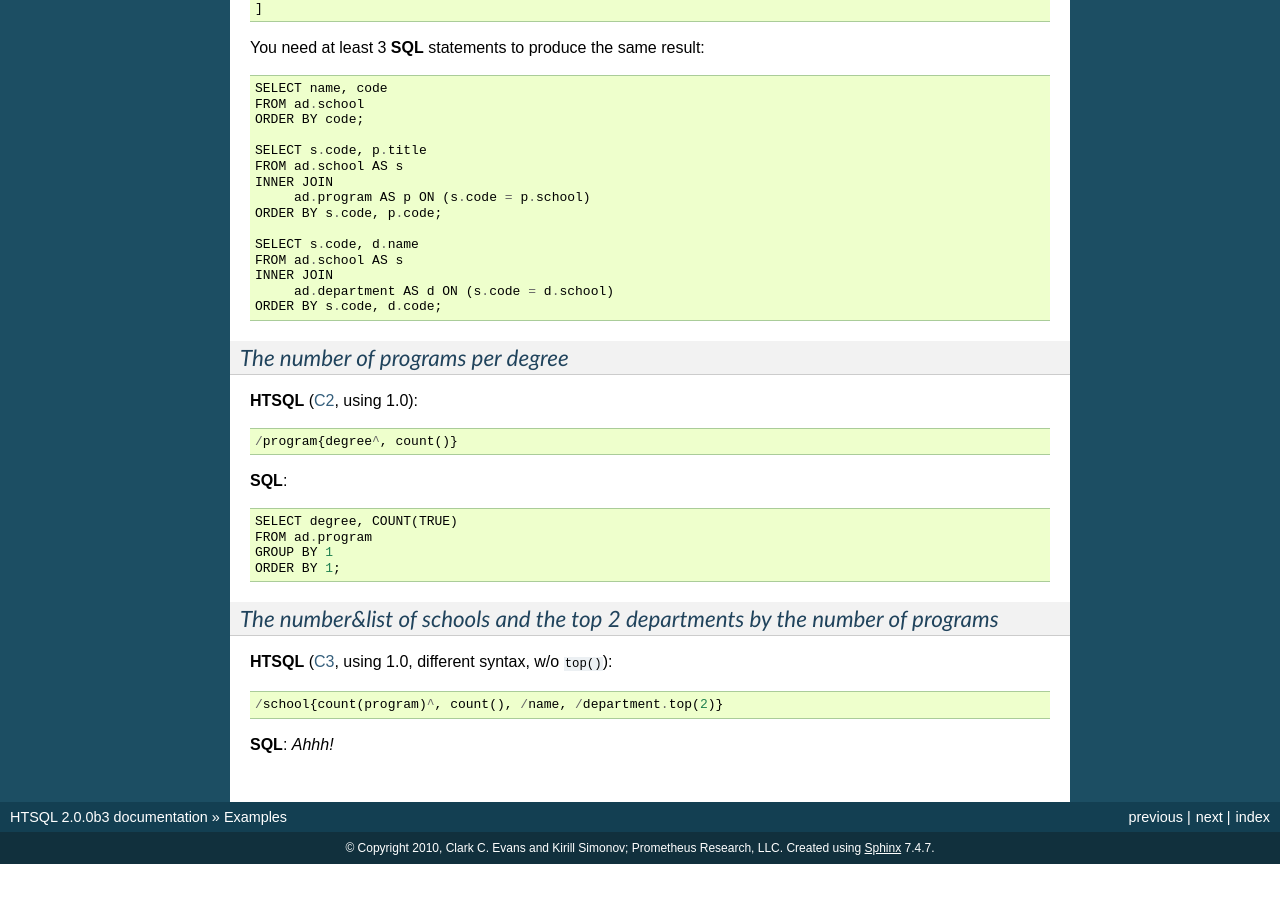
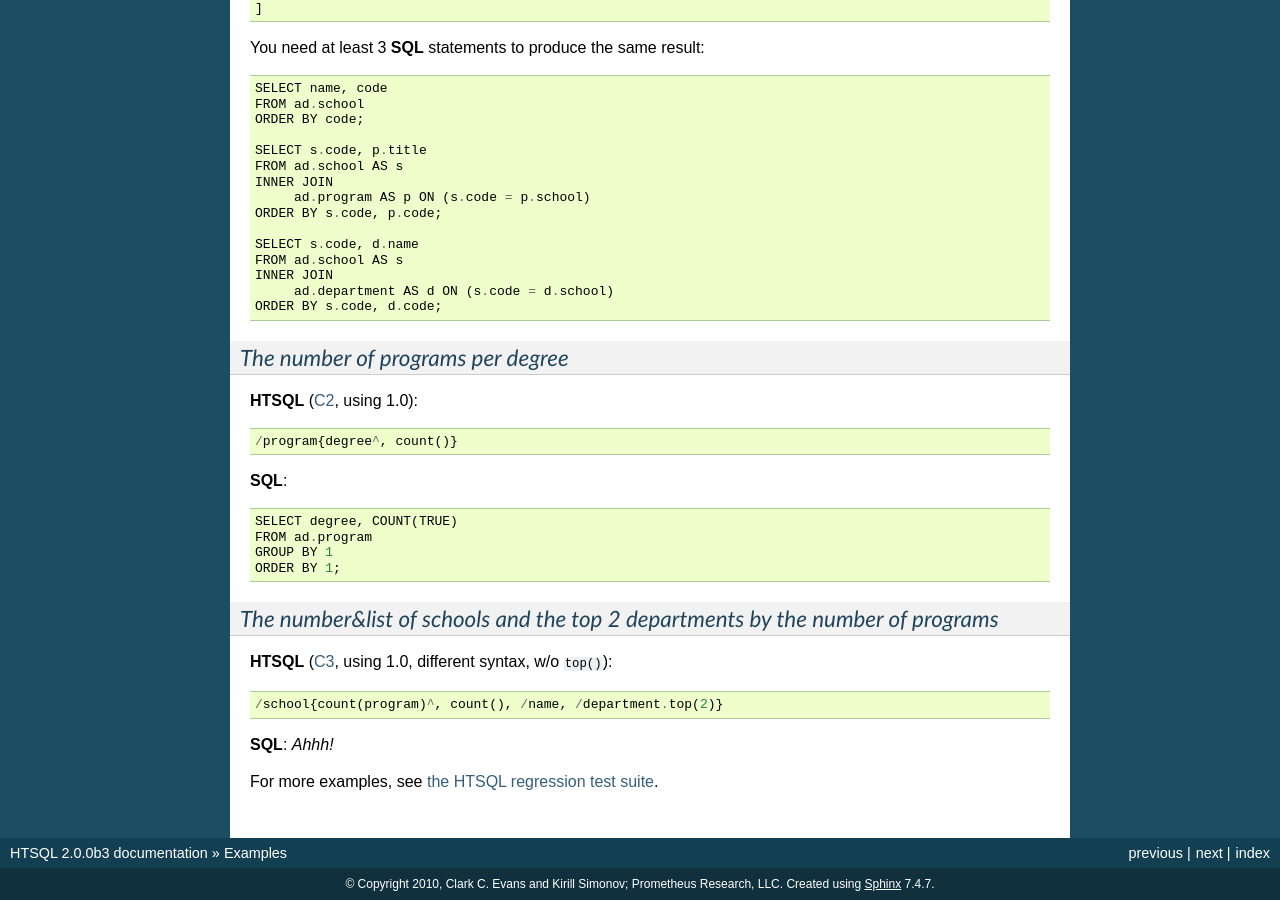
Before and after one commit to prometheusresearch/htsql, a Sphinx documentation site: the page built from doc/examples.rst, in a window 1280 px wide and 900 px high, scrolled down 3442 px. Built offline with Sphinx 7.4.7, drawn with Linux system fonts in a browser that asks for light colours; before the commit the page ends 4306 px from its top, so only the background shows below that.

Commit message:
Examples: added a link to the regression tests.

```diff
--- a/doc/examples.rst
+++ b/doc/examples.rst
@@ -270,3 +270,9 @@ You need at least 3 **SQL** statements to produce the same result::
 **SQL**: *Ahhh!*
 
 .. _C3: http://demo.htsql.com/school{count(program)^,count()}/({name};department)
+
+
+For more examples, see `the HTSQL regression test suite`_.
+
+.. _the HTSQL regression test suite:
+    http://bitbucket.org/prometheus/htsql/src/tip/test/input/pgsql.yaml
```
